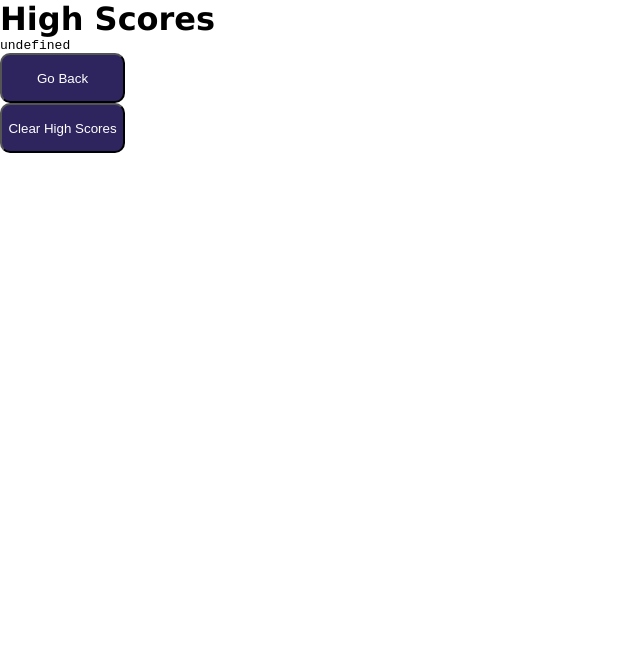
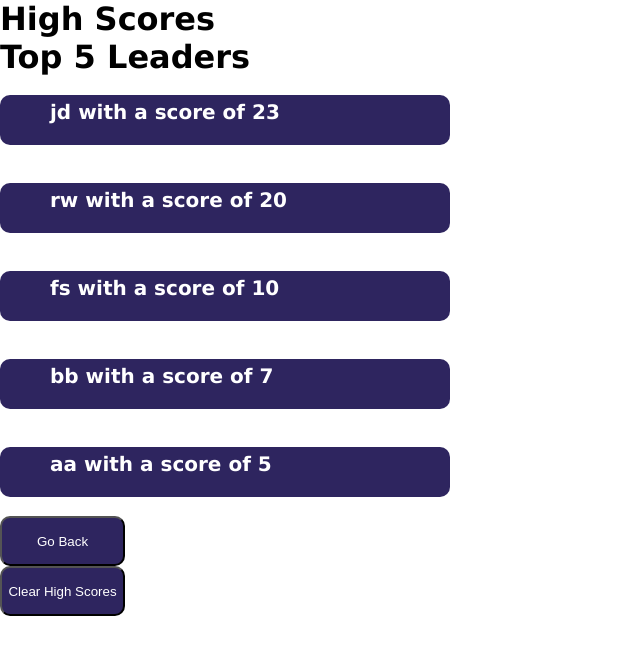
Before and after one commit to dawnleblanc11/Code-Quiz-with-Web-APIs, a plain HTML site: page assets/html/highscores.html in a window 1280 px wide. Shown: the whole page, without its empty margins (0-640 px from the left). Drawn offline with Linux system fonts and the light colour scheme.

```diff
--- a/assets/css/stylehs.css
+++ b/assets/css/stylehs.css
@@ -21,7 +21,21 @@
     font-weight: bold;
     color:black;
   }
-
+  #leader1,
+  #leader2,
+  #leader3,
+  #leader4,
+  #leader5{
+      background-color:var(--accent);
+      border-color: gray;
+      width: 450px;
+      border-radius: 10px;
+      height: 50px;
+      font-size: 20px;
+      color:white;
+      padding-left: 50px;
+      padding-top: 5px;
+  }
 #restartquiz, #clearhighscores {
     color:white;
     background-color: var(--accent);
--- a/assets/html/highscores.html
+++ b/assets/html/highscores.html
@@ -10,8 +10,25 @@
 <body>
 <div class="highscorepage">
   <h1> High Scores </h1>
-  <div class= "highscorearray">
-    <pre id="highscorearrayhere"></pre>
+  <div class= "highscorebox">
+    <div id="highscorelist">
+      <h1 class="largetitle"id= "leadertitle-here">Top 5 Leaders</h1>
+      </h1>
+      <br >
+      <h2 id="leader1">Leader 1</h2>
+      </br>
+      <br>
+      <h2  id="leader2">Leader 2</h2>
+      </br>
+      <br>
+        <h2  id="leader3">Leader 3</h2>
+      </br>
+      <br>
+        <h2  id="leader4">Leader 4</h2>
+      </br>
+      <br>
+        <h2  id="leader5">Leader 5</h2>
+      </br>
   </div>
     <div>
       <button id="restartquiz">Go Back</button>
--- a/assets/js/script.js
+++ b/assets/js/script.js
@@ -25,6 +25,7 @@ let individualquestionscores = [ ];
 let qindex = 0;
 let leaderboardarray = [ ];
 let quizInProgress = "true";
+var timeLeft = 70;
 
 
 
@@ -93,6 +94,7 @@ function selecteda() {
 	individualquestionscores.push(-5);
 	//timer decrement
 	incrementqindex();
+	decrementtime();
 };
 };
 
@@ -105,7 +107,8 @@ function selectedb() {
 	} else {
 	instantfeedbackEl.innerHTML = "Choose better next time";
 	individualquestionscores.push(-5);
-	incrementqindex()
+	incrementqindex();
+	decrementtime();
 	//timer decrement
 }
 };
@@ -122,6 +125,7 @@ function selectedc() {
 	individualquestionscores.push(-5);
 	//timer decrement
 	incrementqindex();
+	decrementtime();
 };
 };
 
@@ -137,6 +141,7 @@ function selectedd() {
 	individualquestionscores.push(-5);
 	//timer decrement
 	incrementqindex();
+	timeLeft = timeLeft-10;
 }
 };
 
@@ -150,6 +155,10 @@ function incrementqindex() {
 		quizInProgress = "false";
 	}
 };
+
+function decrementtime() {
+	timeLeft= (timeLeft-10);
+}
 
 // set up questions and answers in a variable
 // to DO: update for javascript questions
@@ -209,7 +218,7 @@ var javaQuestions = [
 // to DO: allow for  a restart
 // create a decrement for wrong answers
 function timer(timetotal) {
-  var timeLeft = 70;
+
   // Use the `setInterval()` method to call a function to be executed every 1000 milliseconds
   var timeInterval = setInterval(function () {
     // As long as the `timeLeft` is greater than 1
@@ -273,57 +282,10 @@ function alldone(quizStatus) {
 		finalscore(individualquestionscores);
 	} else {
 		alert("quiz over");
-	}
-
-	//console.log('studentscores',JSON.stringify(leaderboardarray));
+	};
+};
+	// localStorage.setItem(numCorrect,value);
 	//window.localStorage.setItem('studentscores', JSON.stringify(leaderboardarray));
-};
-/*
-
-// nice to haves :change the color styles
-
-			// color the answers green
-			answerContainers[i].style.color = 'lightgreen';
-		}
-		// if answer is wrong
-		else{
-			// color the answers red
-			answerContainers[i].style.color = 'red';
-		}
-	}
-
-	// show number of correct answers out of total
-
-    // localStorage.setItem(numCorrect,value);
-	resultsContainer.innerHTML = numCorrect + ' out of ' + questions.length;
-    const studentrecord = {
-        grade: numCorrect,
-        initials: "dl",
-    };
-    storeResults(studentrecord);
-};
-
- // storing grade and initals
-function storeResults(studentrecord) {
-window.localStorage.setItem('studentscores', JSON.stringify(studentrecord));
-};
-function askstudentInitals () {
-    var ioutput = [];
-    ioutput.push( );
-    initialContainer.innerHTML= ioutput.join('');
-};
- //   window.localStorage.setItem('studentscores', JSON.stringify(studentrecord));
-    //ask for initials
-   //var lbl=document.createElement("label");
-   // lbl.setAttribute("Iniials");
-//    lbl.setAttribute("Please enter your initials: ");
-//     document.body.appendChild(lbl);
-// dynamically set up input for initals after results
-// on last answer, show results
-
-// studentgrades.push()([numCorrect, "Initials"]);
-// Function Called when Initals are entered time -= 10
-
-//*/
+	// localStorage.setItem(numCorrect,value);
 
 startQuizEl.addEventListener("click", startQuiz);
--- a/assets/js/scripths.js
+++ b/assets/js/scripths.js
@@ -1,15 +1,35 @@
 var restartquizButtonEl = document.getElementById('restartquiz');
 var clearhighscoresButtonEl = document.getElementById('clearhighscores');
 
-// not sure if relaod is the righ function here
+// not sure if reload is the right function here
 
 
 //High Score Link- presents array for stored final scores in higest to lowest numbers
 
 //restartquizButtonEl.addEventListener("click", location.reload());
 //clearhighscoresButton.addEventListener("click", initalizescoresarray);
-let arr = [{name: "Jack"}, {name: "John"}, {name: "James"}];
-      document.getElementById("highscorearrayhere").innerHTML = JSON.stringify(arr.value);
+let arr = [
+        {score: 5,initials: 'aa'},
+        {score: 7,initials: 'bb'},
+        {score: 10,initials: 'fs'},
+        {score: 20,initials: 'rw'},
+        {score: 23,initials: 'jd'},
+        {score: -5,initials: 'ex'},
+        {score: -10,initials: 'mr'} ];
+
+arr.sort(function (a,b) {
+    return b.score - a.score;
+});
+console.table(arr);
+
+
+function populateLeaderboard () {
+    document.getElementById("leader1").innerHTML = arr[0].initials + " with a score of " + arr[0].score;
+      document.getElementById("leader2").innerHTML = arr[1].initials + " with a score of " + arr[1].score;
+      document.getElementById("leader3").innerHTML = arr[2].initials + " with a score of " + arr[2].score;
+      document.getElementById("leader4").innerHTML = arr[3].initials + " with a score of " + arr [3].score;
+      document.getElementById("leader5").innerHTML = arr[4].initials + " with a score of " + arr [4].score;
+  };
 
 function restart() {
     window.history.back();
@@ -22,8 +42,9 @@ function testbuttons() {
 
 restartquizButtonEl.addEventListener("click", console.log("hit back button"));
 
-clearhighscoresButtonEl.addEventListener("click", console.log("test scores cleared"));
+clearhighscoresButtonEl.addEventListener("click", console.log("test scores cleared"));// let arr =[];
 
+populateLeaderboard();
 // function for using list> var list = JSON.parse(localStorage.getItem("list") || "[]");
 // function for clearing list >window.localStorage.clear();
 // HighScore Tracking
```
